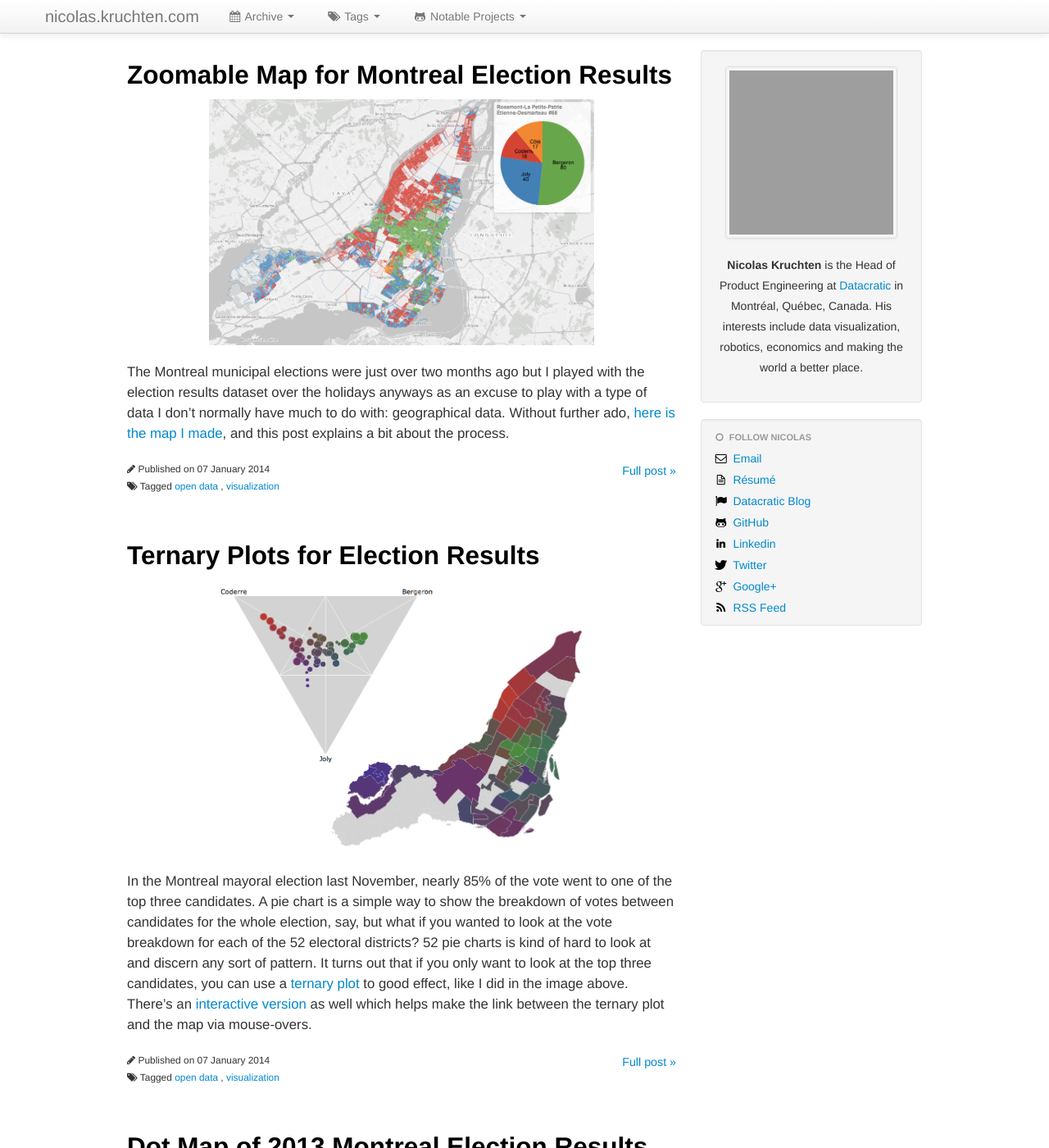
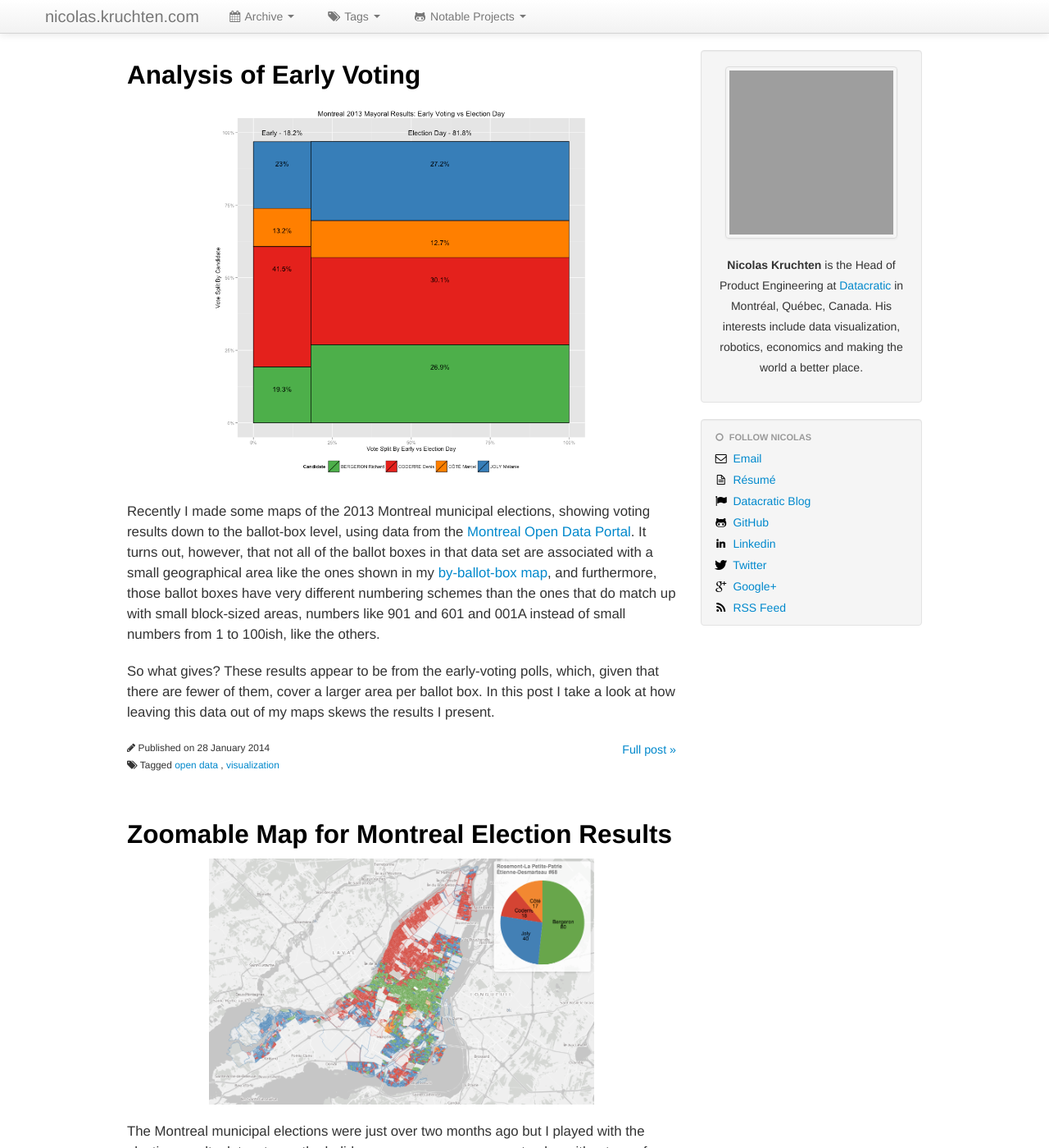
Before and after one commit to nicolaskruchten/nicolaskruchten.github.io, a Jekyll site: the page built from index.html, in a window 1280 px wide and 1400 px high. Shown: the whole window at 82% size. Built offline with Jekyll 4.4.1, drawn with Linux system fonts in a browser that asks for light colours; the list of posts is cut into pages by our own code; some of the changed text lies outside the part shown; grey boxes are pictures that could not be loaded.

Commit message:
early voting analysis

```diff
--- a/_posts/2014-01-07-mtlelection-zoomable-map.md
+++ b/_posts/2014-01-07-mtlelection-zoomable-map.md
@@ -23,14 +23,15 @@ So I wrote a simple R script which uses the fantastic [reshape2][rs] library fro
 
 My R code, the TopoJSON command and the CoffeeScript code are all [available on Github][repo].
 
-Edit: this map was made using only data from election day, and does not include data from the advance polling days, as it is not available down to the ballot-box level.
+**Edit**: this map was made using only data from election day, and does not include data from the advance polling days, as it is not available down to the ballot-box level. See [my analysis of early voting for more details][ev] on how this impacts the map.
 
-Edit: the explanation above applies to [version 1.0][v1] of this map, which only included results for the election for the Mayor of Montreal. [Version 2.0][v2] of the map, which is the one that's live now, includes results for all 103 races, with various data compression tricks to achieve a further reduction in the size of the data being downloaded to less than 1 meg (JSON plus CSV).
+**Edit**: the explanation above applies to [version 1.0][v1] of this map, which only included results for the election for the Mayor of Montreal. [Version 2.0][v2] of the map, which is the one that's live now, includes results for all 103 races, with various data compression tricks to achieve a further reduction in the size of the data being downloaded to less than 1 meg (JSON plus CSV).
 
 [v1]: https://github.com/nicolaskruchten/mtlelection2013bysection/releases/tag/v1.0
-[v1]: https://github.com/nicolaskruchten/mtlelection2013bysection/releases/tag/v2.0
+[v2]: https://github.com/nicolaskruchten/mtlelection2013bysection/releases/tag/v2.0
 [map]: http://nicolas.kruchten.com/mtlelection2013bysection/
 [cm]: http://en.wikipedia.org/wiki/Choropleth_map
+[ev]: http://nicolas.kruchten.com/content/2014/01/mtlelection-early-voting/
 [dm]: http://nicolas.kruchten.com/content/2013/12/dot-map-of-2013-montreal-election-results/
 [lj]: http://leafletjs.com
 [od]: http://donnees.ville.montreal.qc.ca/group/election-referendum
--- /dev/null
+++ b/_posts/2014-01-28-mtlelection-early_voting.md
@@ -0,0 +1,35 @@
+---
+layout : post
+title : Analysis of Early Voting
+image: http://nicolas.kruchten.com/images/early/mosaic.png
+github: nicolaskruchten/mtlelection2013bydistrict
+relatedtag: open data
+tags:
+    - open data
+    - visualization
+---
+
+Recently I made some maps of the 2013 Montreal municipal elections, showing voting results down to the ballot-box level, using data from the [Montreal Open Data Portal][od]. It turns out, however, that not all of the ballot boxes in that data set are associated with a small geographical area like the ones shown in my [by-ballot-box map][map], and furthermore, those ballot boxes have very different numbering schemes than the ones that do match up with small block-sized areas, numbers like 901 and 601 and 001A instead of small numbers from 1 to 100ish, like the others.
+
+So what gives? These results appear to be from the early-voting polls, which, given that there are fewer of them, cover a larger area per ballot box. In this post I take a look at how leaving this data out of my maps skews the results I present.
+
+<!-- more -->
+
+As the mosaic plot above shows, around 18% of all votes came in early, and the early vote skews away from Bergeron and Joly towards Coderre, with Côté holding pretty steady.
+
+Let's dig a little deeper along both of these dimensions though: the early voting data is disaggregated down to the district level. Does this pattern hold up across the 52 districts?
+
+The graph below shows that the proportion of early voting varies a fair bit across the districts, going up to 30% in the case of one Île-Bizard district. That's the smallest, most remote district in the election, however, so that's neither particularly surprising nor significant.
+
+![Percentage of Early Voting by District](http://nicolas.kruchten.com/images/early/percentage.png)
+
+The graph below, based on the [ternary chart technique][tc] I detailed in another post, shows how the vote changed from the early ballots to the election day ballots. We can clearly see that almost everywhere, Coderre lost ground to Joly and Bergeron. Bergeron and Joly only lost significant ground in two small, outlier districts in Outremont, highlighted in red.
+
+![Ternary Arrows](http://nicolas.kruchten.com/images/early/ternary.png)
+
+I doubt that early voters are distributed randomly or uniformly throughout the district they live in (apparently early voters are often senior citizens, or motivated partisans like me). It's therefore hard to say that one should mentally ascribe 20% more votes per ballot-box in my maps, skewed towards Coderre, but certainly despite their apparent precision, they leave out a fair number of votes.
+
+[tc]: http://nicolas.kruchten.com/content/2014/01/mtlelection-ternary/
+[repo]: https://github.com/nicolaskruchten/mtlelection2013bydistrict
+[od]: http://donnees.ville.montreal.qc.ca/group/election-referendum
+[map]: http://nicolas.kruchten.com/mtlelection2013bysection/
```
Also changed, not shown: images/early/mosaic.png (added), images/early/percentage.png (added), images/early/ternary.png (added).
